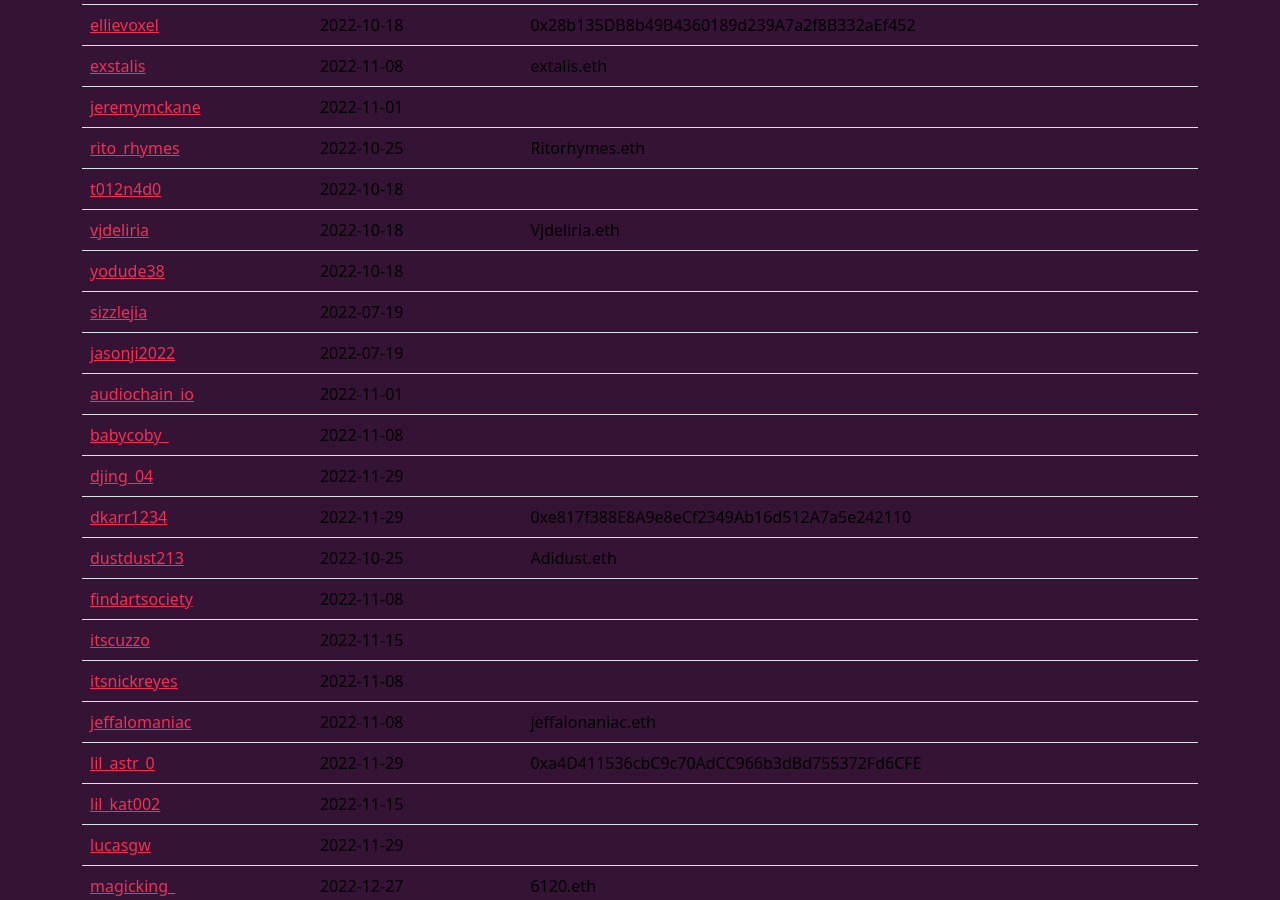
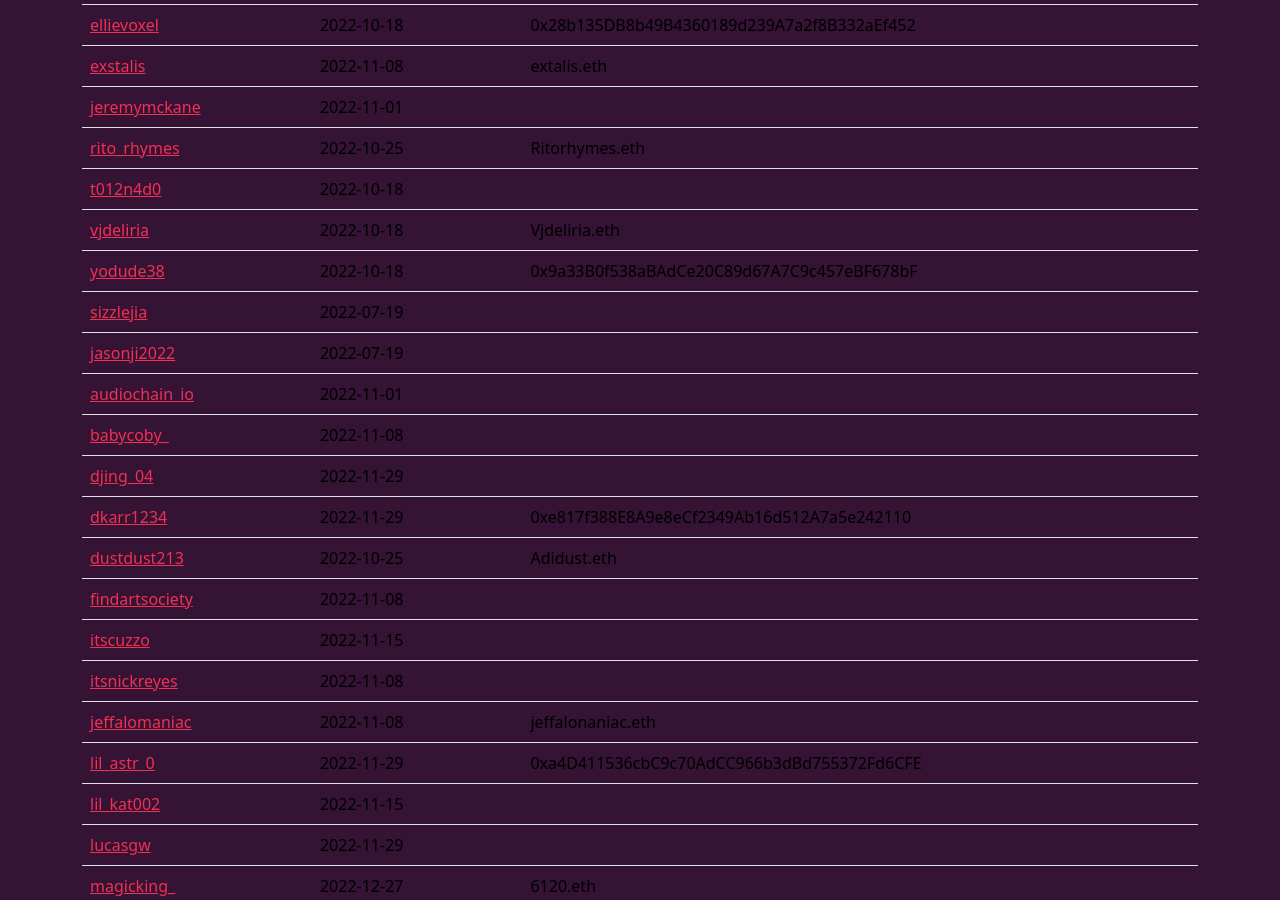
Before and after one commit to community-service/hour.gg, a Jekyll site: the page built from badges.html, in a window 1280 px wide and 900 px high, scrolled down 569 px. Built offline with Jekyll 4.4.1, drawn with Linux system fonts in a browser that asks for light colours; some of the changed text lies outside the part shown.

Commit message:
add yodude

```diff
--- a/_data/participants.yml
+++ b/_data/participants.yml
@@ -226,6 +226,7 @@ xtinatedesco:
 yodude38:
   x: yodude38
   name: ???
+  ethereum: "0x9a33B0f538aBAdCe20C89d67A7C9c457eBF678bF"
 jamescbury:
   x: jamescbury
   name: ???
```
